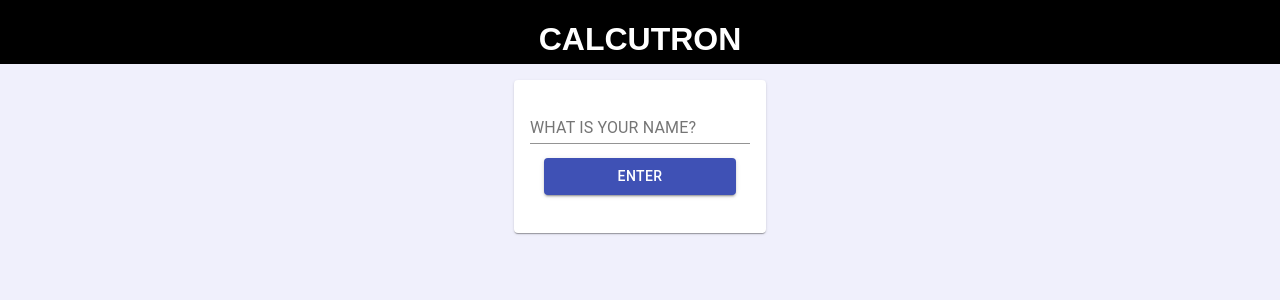
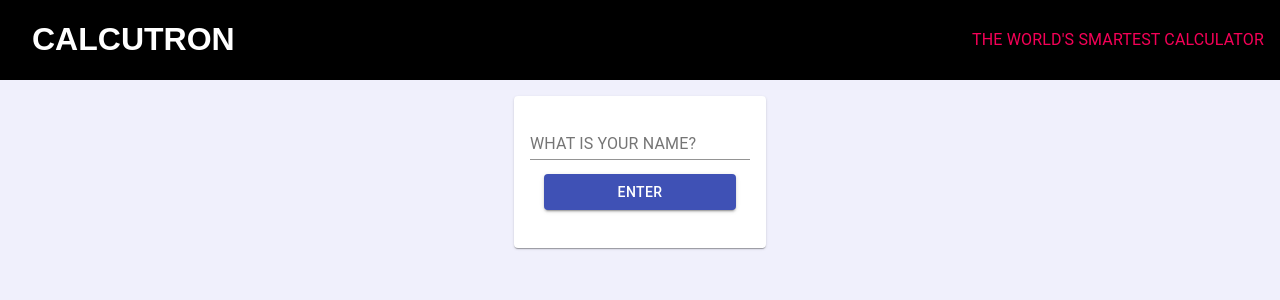
Before and after one commit to NJohnsonJ/calcutron, a React (Create React App) app: page / in a window 1280 px wide. Shown: the top 300 px of the page. Built offline with nearby package versions, Linux system fonts and the light colour scheme.

Commit message:
Add description and styling

```diff
--- a/src/components/Header.tsx
+++ b/src/components/Header.tsx
@@ -1,11 +1,16 @@
 import React from "react";
 import styled from "styled-components";
-import { Grid } from "@material-ui/core";
+import { Grid, Typography } from "@material-ui/core";
 
 const Header = () => (
     <FancyHeader>
-        <Grid container justify="center">
-            <h1>CALCUTRON</h1>
+        <Grid container justify="space-between" alignItems="center">
+            <Grid item>
+                <h1>CALCUTRON</h1>
+            </Grid>
+            <Grid item>
+                <Typography color="secondary">THE WORLD'S SMARTEST CALCULATOR</Typography>
+            </Grid>
         </Grid>
     </FancyHeader>
 );
@@ -16,7 +21,12 @@ const FancyHeader = styled.header`
     font-family: sans-serif;
     color: white;
     background: black;
-    height: 4em;
+    h1 {
+        padding-left: 1em;
+    }
+    p {
+        padding-right: 1em;
+    }
 `;
 
 export default Header;
```
